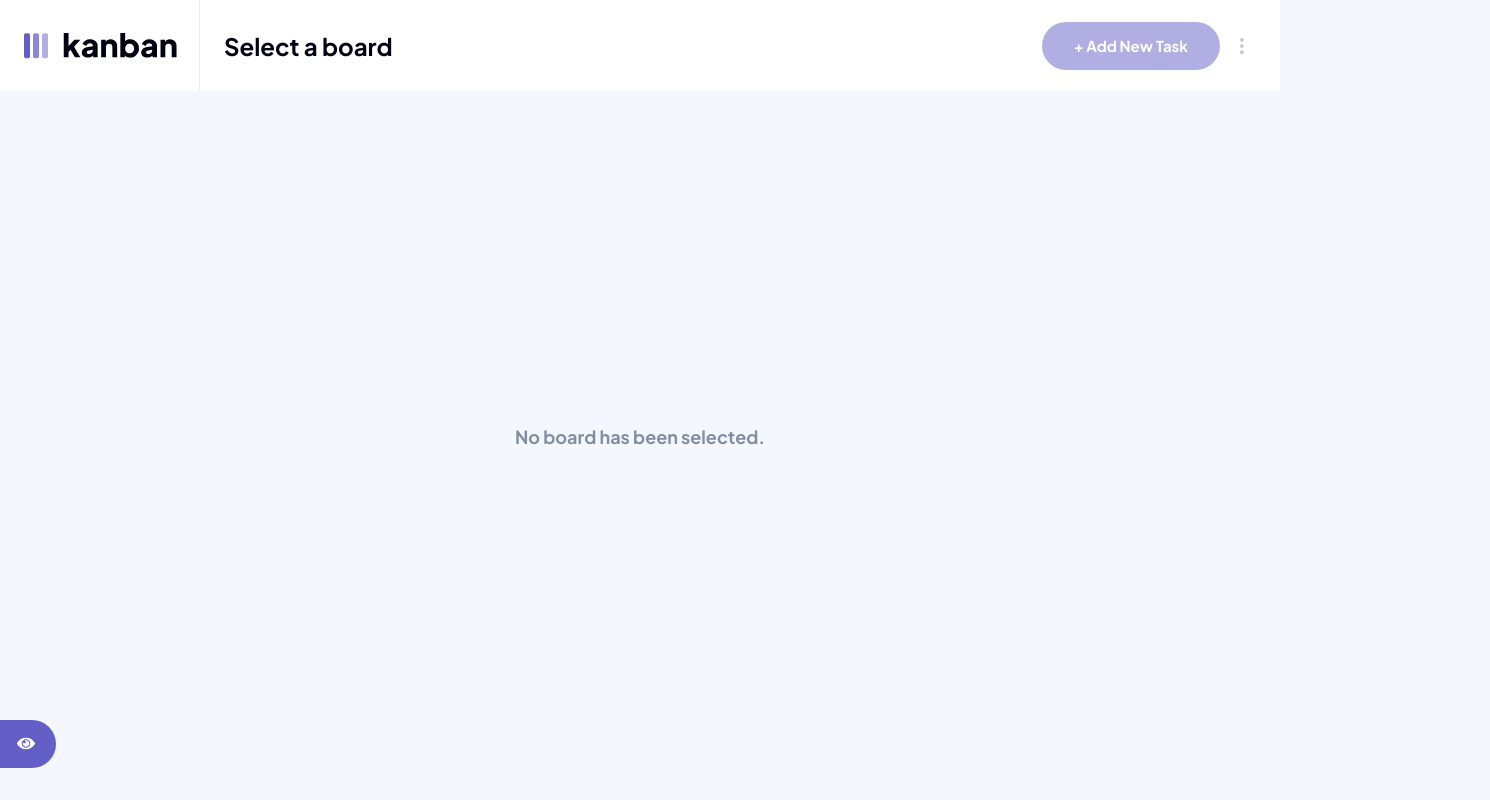
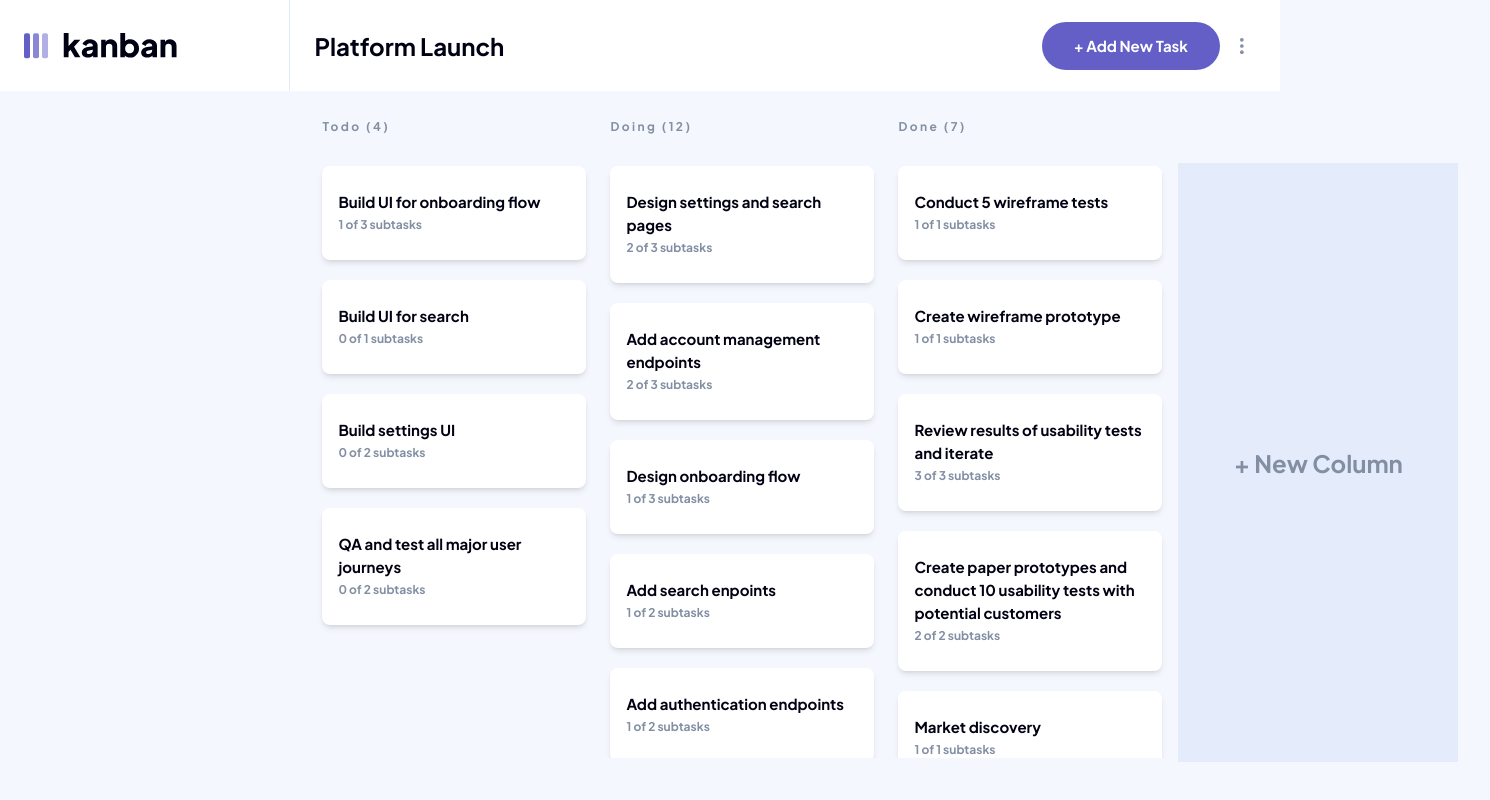
Before and after one commit to hector535/kanban-app, a React (Vite) app: page / in a window 1280 px wide. Shown: the whole page, 1490 px wide, since content can reach past the window. Built offline with nearby package versions, Linux system fonts and the light colour scheme.

Commit message:
Fix local storage not loading the data correctly

```diff
--- a/src/slices/ui-slice.ts
+++ b/src/slices/ui-slice.ts
@@ -26,7 +26,7 @@ const initialState: UIState = {
   showTaskDetails: false,
   showDeleteTaskConfirmation: false,
   showMenu: false,
-  theme: "light",
+  theme: "dark",
 };
 
 export const uiSlice = createSlice({
--- a/src/store.ts
+++ b/src/store.ts
@@ -23,7 +23,11 @@ const globalState: GlobalState =
     : {
         app: {
           ...data,
-          selectedBoardId: "",
+          selectedBoardId: "board-1",
+        },
+        ui: {
+          showMenu: true,
+          theme: "light",
         },
       };
 
```
Also changed, not shown: 1 other file (tests, documents, lock files or other folders).
